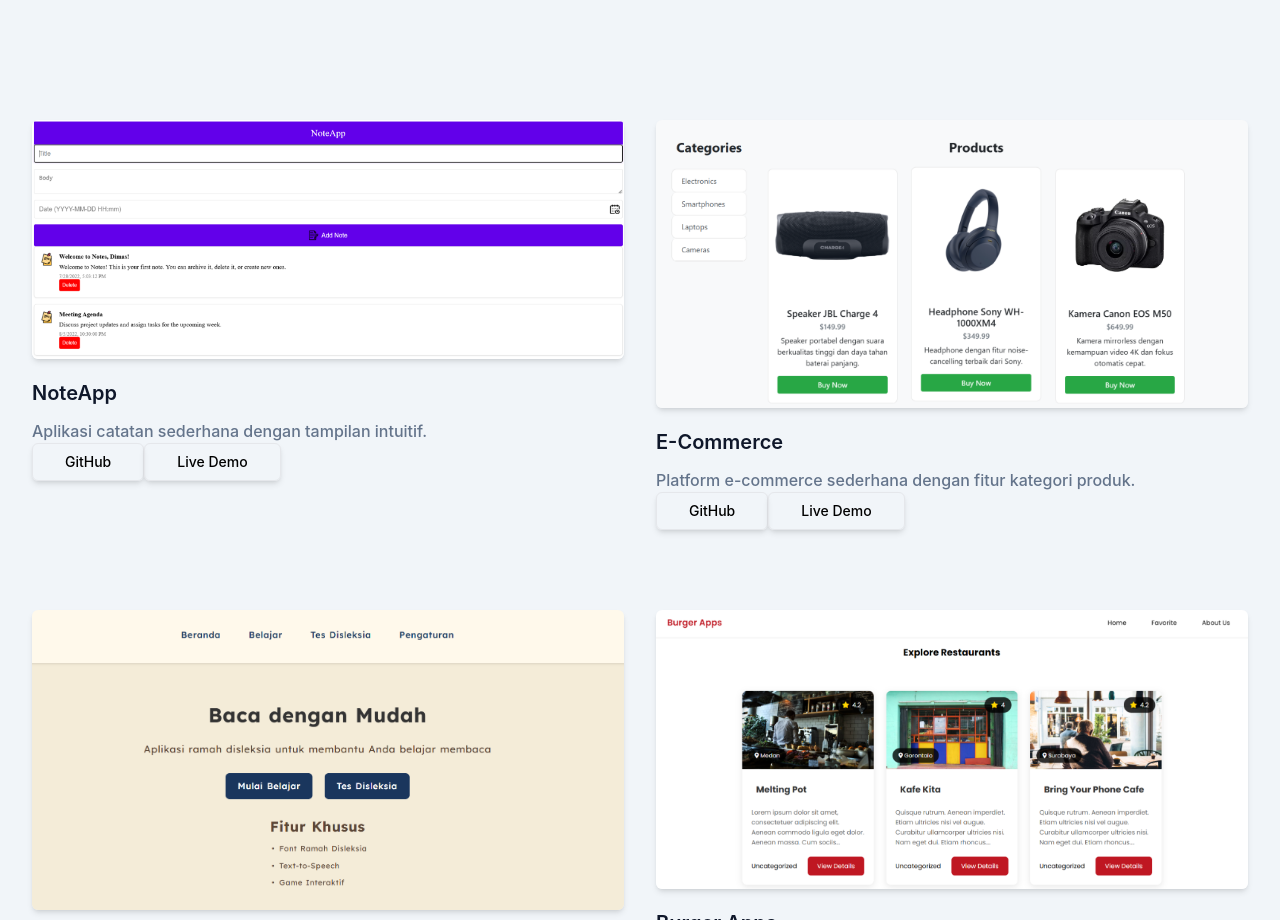
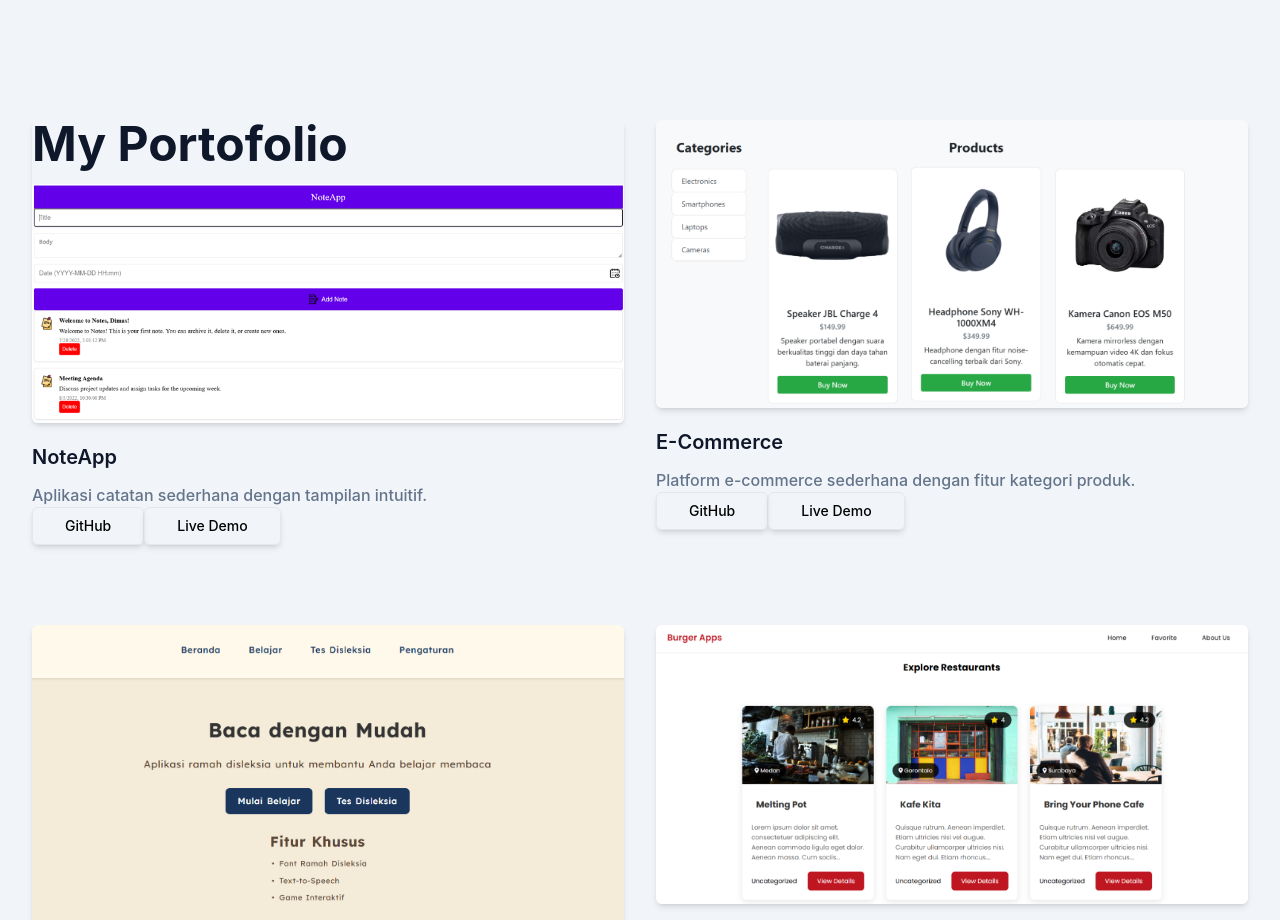
Before and after one commit to RadityaIlhamsyah/Portofolio-by-Tailwind, a website: page index.html in a window 1280 px wide. Shown: the part 1480-2400 px from the top of the page. Drawn offline with Linux system fonts and the light colour scheme.

Commit message:
Update index.html

```diff
--- a/index.html
+++ b/index.html
@@ -182,6 +182,7 @@
     <div class="flex flex-wrap">
       <div class="mb-12 p-4 md:w-1/2">
         <div class="overflow-hidden rounded-md shadow-md">
+          <h2 class="mb-4 text-3xl font-bold text-dark dark:text-white sm:text-4xl lg:text-5xl">My Portofolio</h2>
           <img src="dist/img/portfolio/1.png" alt="Landing Page" class="w-full" />
         </div>
         <h3 class="mt-5 mb-3 text-xl font-semibold text-dark dark:text-white">NoteApp</h3>
```
